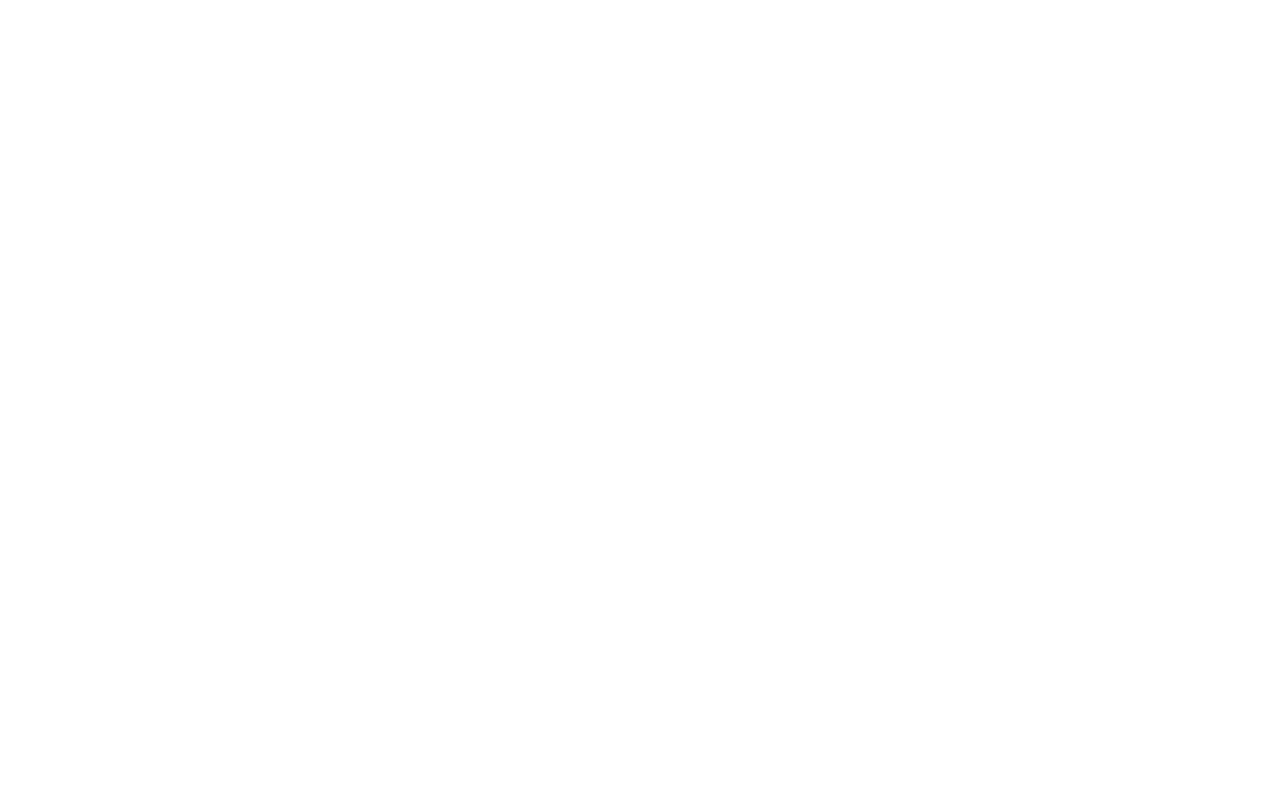
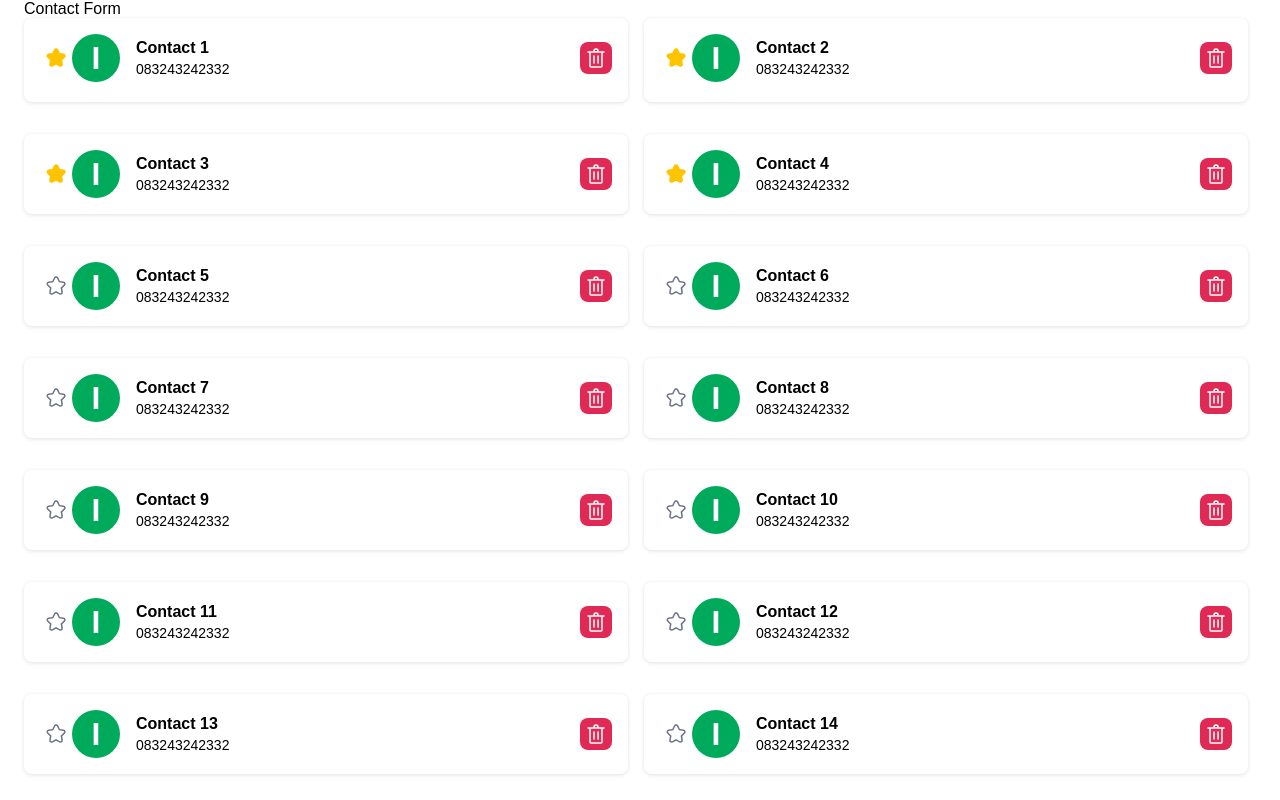
Before and after one commit to nickomarsellino/contact-app, a React (Create React App) app: page /contact/add in a window 1280 px wide. Before the commit this address had no page. Built offline with nearby package versions, Linux system fonts and the light colour scheme.

Commit message:
Add new component & pages for contact form

```diff
--- a/src/components/Button/index.tsx
+++ b/src/components/Button/index.tsx
@@ -1,11 +1,13 @@
 // Button Component
 // --------------------------------------------------------
 import styled from '@emotion/styled'
+import { MouseEventHandler } from 'react';
 import { css } from '@emotion/react'
 
 interface ButtonProps {
   textButton?: string;
   colorButton?: string;
+  onClickButton?: MouseEventHandler<HTMLButtonElement>;
 }
 
 const greenColor = css`
@@ -21,7 +23,9 @@ const redColor = css`
 `
 
 
-const Button = ({ textButton = '', colorButton = '' }: ButtonProps) => {
+const Button: React.FC<ButtonProps> = ({
+  textButton, colorButton, onClickButton
+}) => {
   const ButtonType = styled.button`
   ${colorButton === 'red' ? redColor : greenColor};
   font-weight: 800;
@@ -33,8 +37,9 @@ const Button = ({ textButton = '', colorButton = '' }: ButtonProps) => {
   align-items: center;
   border-radius: 4px;
   margin-bottom: 8px;
+  cursor: pointer;
 `
-  return <ButtonType>{textButton}</ButtonType>;
+  return <ButtonType onClick={onClickButton}>{textButton}</ButtonType>;
 };
 
 export default Button;
--- a/src/configs/routes/index.tsx
+++ b/src/configs/routes/index.tsx
@@ -1,4 +1,4 @@
-import { ContactList } from "../../pages";
+import { ContactList, ContactForm } from "../../pages";
 
 const AppRoutes = [
   {
@@ -7,6 +7,12 @@ const AppRoutes = [
     component: ContactList,
     exact: true,
   },
+  {
+    id: 1,
+    path: "/contact/add",
+    component: ContactForm,
+    exact: true,
+  },
 ];
 
 export default AppRoutes;
--- /dev/null
+++ b/src/pages/ContactForm/index.tsx
@@ -0,0 +1,18 @@
+import { ContactList as ContactListComponent } from "../../components";
+
+interface ContactFormProps {
+  contactForm?: string;
+}
+
+const ContactForm = ({ contactForm = "Contact Form" }: ContactFormProps) => {
+  return (
+    <div>
+      {contactForm}
+      <div>
+        <ContactListComponent />
+      </div>
+    </div>
+  );
+};
+
+export default ContactForm;
--- a/src/pages/ContactList/index.tsx
+++ b/src/pages/ContactList/index.tsx
@@ -8,13 +8,18 @@ interface ContactListProps {
   contactList?: string;
 }
 
+
+const onClickButton = () => {
+  window.location.href = '/contact/add';
+}
+
 const ContactList = ({
   contactList = "contact-list-compnent",
 }: ContactListProps) => {
   return (
     <div>
       {contactList}
-      <Button textButton="Add Contact" />
+      <Button textButton="Add Contact" onClickButton={onClickButton}/>
       {/* <Button colorButton="red" textButton="Delete Contact"/> */}
       <InputSearch />
       <div>
--- a/src/pages/index.ts
+++ b/src/pages/index.ts
@@ -1,5 +1,6 @@
 import { lazy } from "react";
 
 const ContactList = lazy(() => import("./ContactList"));
+const ContactForm = lazy(() => import("./ContactForm"));
 
-export { ContactList };
+export { ContactList, ContactForm };
```
